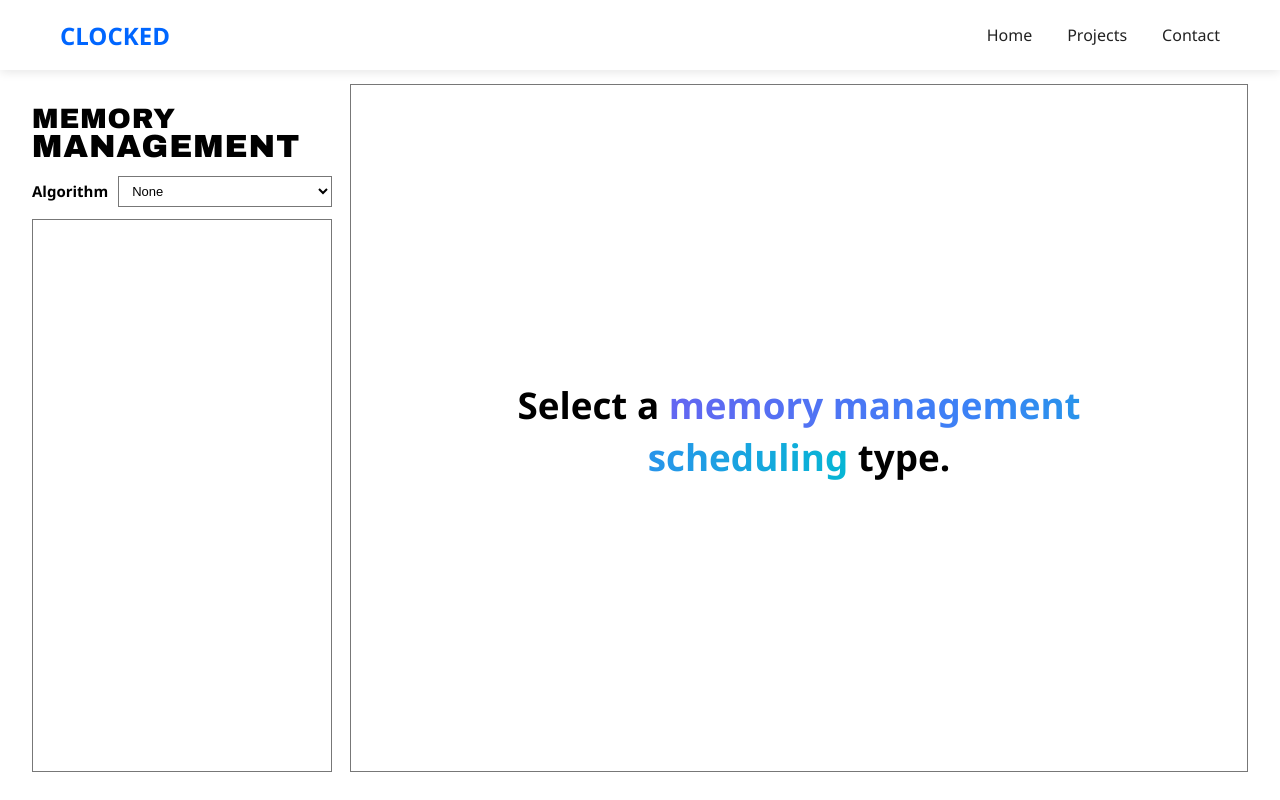
After one commit to han-crvn/operating_system_simulator, a Flask app: page /memory_management in a window 1280 px wide. The commit adds this page. Run offline with Flask 3, Linux system fonts and the light colour scheme.

Commit message:
add basic html, css, and js file. Additionally add reference point for disk and memory management scheduling.

```diff
--- a/src/routes/main_route.py
+++ b/src/routes/main_route.py
@@ -10,9 +10,17 @@ def index():
 def cpu_scheduling():
     return render_template('cpu_scheduling.html')
 
+@main_bp.route('/memory_management')
+def memory_management():
+    return render_template('memory_management.html')
+
 @main_bp.route('/virtual_memory')
 def virtual_memory():
     return render_template('virtual_memory.html')
+
+@main_bp.route('/disk_scheduling')
+def disk_scheduling():
+    return render_template('disk_scheduling.html')
 
 @main_bp.route('/contacts')
 def contacts():
--- /dev/null
+++ b/static/css/memory_management.css
@@ -0,0 +1,151 @@
+/* ── CSS VARIABLES ── */
+:root {
+    --bg-color: #f4f4f4;
+    --text-color: #000;
+    --text: #000;
+    --muted: #222;
+    --border: #777;
+    --blue: #1565c0;
+    --red: #e53935;
+    --green: #2e7d32;
+    --header-h: 56px;
+    --panel-bg: #fff;
+    --card-bg: #fff;
+    --input-bg: #fff;
+}
+
+body {
+    font-family: 'Segoe UI', Tahoma, Geneva, Verdana, sans-serif;
+    background-color: var(--bg-color);
+    color: var(--text-color);
+    margin: 0;
+    padding: 0;
+    display: flex;
+    flex-direction: column;
+    min-height: 100vh;
+}
+
+/* ── PAGE LAYOUT ── */
+.page-wrapper {
+    margin-top: var(--header-h);
+    display: flex;
+    gap: 18px;
+    height: calc(100vh - var(--header-h));
+    padding: 28px 32px;
+    background: #fff;
+    align-items: stretch;
+    justify-content: center;
+    overflow: hidden;
+    box-sizing: border-box;
+}
+
+/* ── LEFT PANEL ── */
+.left-panel {
+    width: 300px;
+    flex-shrink: 0;
+    display: flex;
+    flex-direction: column;
+    gap: 12px;
+    overflow: hidden;
+}
+
+.page-title {
+    font-family: 'Arial Black', Arial, sans-serif;
+    font-size: 28px;
+    font-weight: 900;
+    text-align: left;
+    letter-spacing: .03em;
+    color: #000;
+}
+
+.page-title-a {
+    font-family: 'Arial Black', Arial, sans-serif;
+    font-size: 32px;
+    font-weight: 900;
+    text-align: left;
+    letter-spacing: .03em;
+    color: #000;
+    margin-top: -36px;
+    margin-bottom: 0px;
+}
+
+.algorithm-row {
+    display: flex;
+    align-items: center;
+    gap: 10px;
+    font-size: 15px;
+    font-weight: 600;
+    color: var(--text-color);
+}
+
+.algorithm-row select {
+    flex: 1;
+    min-width: 0;
+    padding: 6px 9px;
+    border: 1.5px solid var(--border);
+    border-radius: 0;
+    font-size: 13px;
+    background: var(--card-bg);
+    color: var(--text-color);
+    cursor: pointer;
+    overflow: hidden;
+    text-overflow: ellipsis;
+}
+
+.algorithm-row select option {
+    background: var(--card-bg);
+    color: var(--text-color);
+}
+
+/* ── INPUT BOX ── */
+.input-box {
+    border: 1.5px solid var(--border);
+    border-radius: 0;
+    background: var(--card-bg);
+    padding: 12px;
+    flex: 1;
+    display: flex;
+    flex-direction: column;
+    overflow: hidden;
+    min-height: 0;
+}
+
+/* ── RIGHT PANEL ── */
+.right-panel {
+    flex: 1;
+    margin-left: 0;
+    background: var(--card-bg);
+    border: 1.5px solid var(--border);
+    border-radius: 0;
+    padding: 24px 24px 16px 24px;
+    min-height: 0;
+    box-sizing: border-box;
+    display: flex;
+    flex-direction: column;
+    overflow: hidden;
+}
+
+.placeholder-msg {
+    flex: 1;
+    display: flex;
+    align-items: center;
+    justify-content: center;
+    text-align: center;
+}
+
+.epic-title {
+  font-size: 2.3rem;
+  font-weight: 800;
+  color: #000000;
+  line-height: 1.4;
+}
+
+.gradient-text {
+  background: linear-gradient(to right, #6366f1, #3b82f6, #06b6d4);
+
+  -webkit-background-clip: text;
+  background-clip: text;
+
+  -webkit-text-fill-color: transparent;
+  color: transparent;
+}
--- a/static/css/virtual_memory.css
+++ b/static/css/virtual_memory.css
@@ -56,8 +56,6 @@ body {
     text-align: center;
     letter-spacing: .03em;
     color: #000;
-    margin-bottom: 4px;
-    line-height: 1.1;
 }
 
 .page-title-a {
@@ -67,8 +65,8 @@ body {
     text-align: center;
     letter-spacing: .03em;
     color: #000;
-    margin-bottom: 8px;
-    line-height: 0.2;
+    margin-top: -36px;
+    margin-bottom: 0px;
 }
 
 .algorithm-row {
--- a/templates/components/header.html
+++ b/templates/components/header.html
@@ -6,8 +6,8 @@
     <nav>
         <ul>
             <li><a href="/">Home</a></li>
-            <li><a href="#projects-section">Projects</a></li>
-            <li><a href="#contacts-section">Contact</a></li>
+            <li><a href="/#projects-section">Projects</a></li>
+            <li><a href="/#contacts-section">Contact</a></li>
         </ul>
     </nav>
 </header>
--- /dev/null
+++ b/templates/memory_management.html
@@ -0,0 +1,59 @@
+<!DOCTYPE html>
+<html lang="en">
+    <head>
+        <meta charset="UTF-8">
+        <meta name="viewport" content="width=device-width, initial-scale=1.0">
+        <title>OS Simulator</title>
+        <link rel="stylesheet" href="{{url_for('static', filename='css/components/header.css')}}">
+        <link rel="stylesheet" href="{{url_for('static', filename='css/memory_management.css')}}">
+
+        <!--Font Awesome-->
+        <link rel="stylesheet" href="https://cdnjs.cloudflare.com/ajax/libs/font-awesome/6.5.1/css/all.min.css" />
+    </head>
+    <body>
+        {% include 'components/header.html' %}
+
+        <!-- MAIN -->
+        <main class="page-wrapper">
+
+            <!-- LEFT PANEL -->
+            <div class="left-panel">
+                <h1 class="page-title">MEMORY<br></h1>
+                <h1 class="page-title-a">MANAGEMENT</h1>
+
+                <div class="algorithm-row">
+                    <label for="algorithm-select">Algorithm</label>
+                    <select id="algorithm-select">
+                        <option value="none">None</option>
+                        <option value="fifo">FIFO (First In, First Out)</option>
+                        <option value="opt">Optimal Page Replacement</option>
+                        <option value="lru">LRU (Least Recently Used)</option>
+                        <option value="lru-approx">LRU Approximation</option>
+                        <option value="lfu">Counting-Based: LFU</option>
+                        <option value="mfu">Counting-Based: MFU</option>
+                    </select>
+                </div>
+
+                <!-- Input box -->
+                <div class="input-box">
+
+                </div>
+            </div>
+
+            <!-- RIGHT PANEL -->
+            <div class="right-panel" id="right-panel">
+
+                <div id="placeholder-msg" class="placeholder-msg">
+                        <h1 class="epic-title">
+                            Select a <span class="gradient-text">memory management<br>scheduling</span> type.
+                        </h1>
+                </div>
+
+            </div>
+
+        </main>
+
+        <script type="module" src="{{ url_for('static', filename='javascript/memory_management.js') }}"></script>
+
+    </body>
+</html>
```
Also changed, not shown: static/css/disk_scheduling.css (added, +142 -0 lines), templates/disk_scheduling.html (added, +57 -0 lines), static/javascript/disk_scheduling.js (added), static/javascript/memory_management.js (added).
